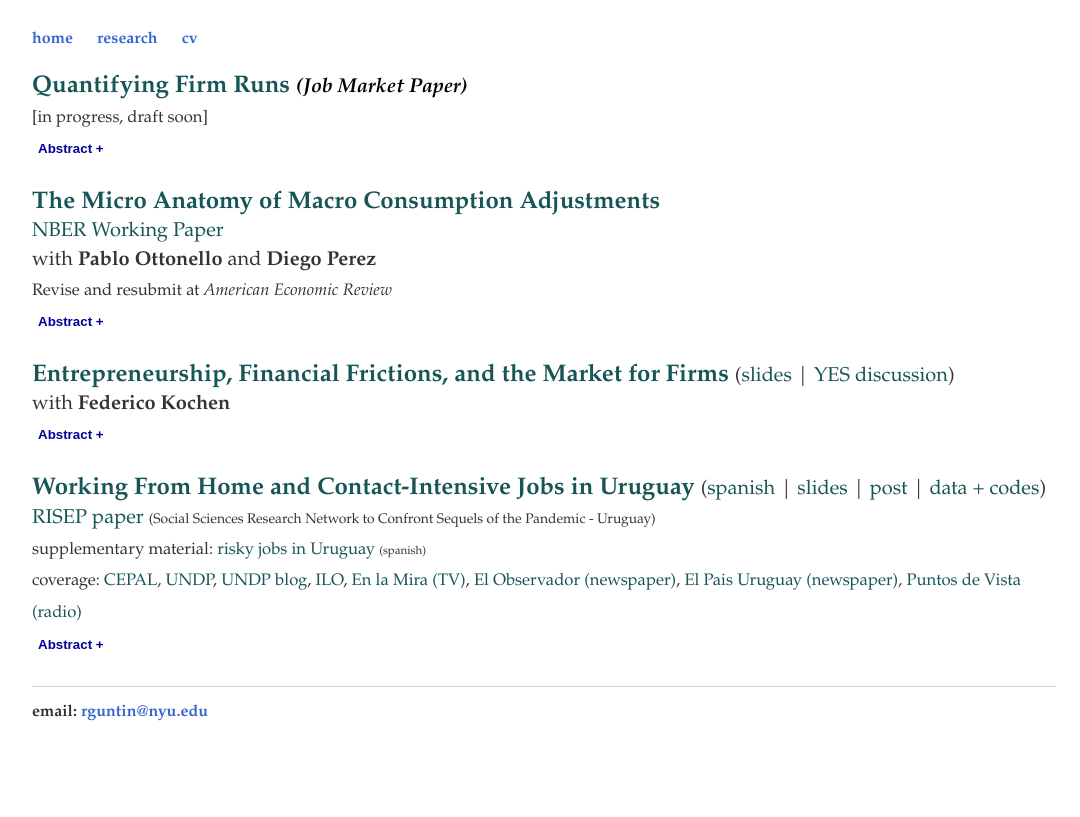
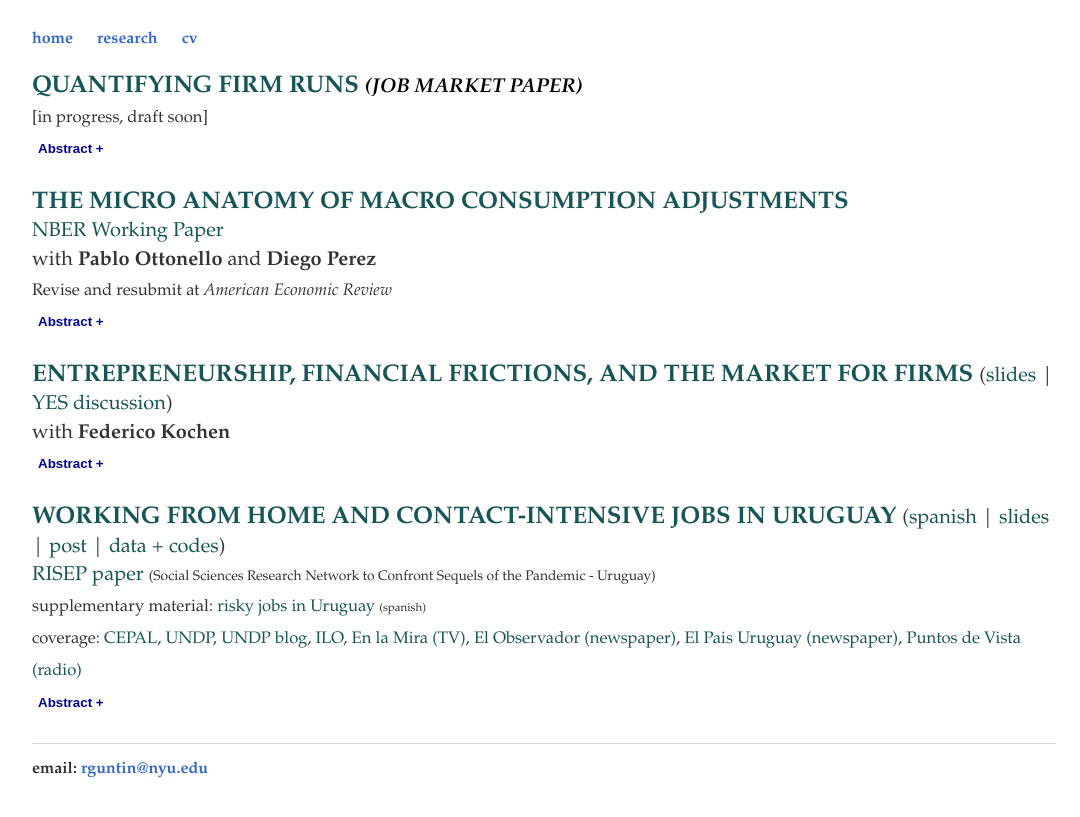
Before and after one commit to rafaguntin/rafaguntin.github.io, a Jekyll site: the page built from research/index.html, in a window 1280 px wide. Shown: the top 817 px of the page, without its empty margins (96-1176 px from the left). Built offline with Jekyll 4.4.1, drawn with Linux system fonts in a browser that asks for light colours.

Commit message:
Update index.html

```diff
--- a/research/index.html
+++ b/research/index.html
@@ -5,7 +5,7 @@ title: Rafael Guntin - Research
 
 		<div class="blurb">
 
-        <p>  <a style="font-weight: bold; color:#175556">
+        <p>  <a style="font-weight: bold; text-transform:uppercase ; color:#175556">
 					Quantifying Firm Runs <small>
 		<span style="color: #000000" class='notbold'><i>(Job Market Paper)</i></span>
 		</a>
@@ -28,7 +28,7 @@ title: Rafael Guntin - Research
                             </p>
 
                                <p>
-				       <a style="font-weight: bold; color:#175556"
+				       <a style="font-weight: bold; text-transform:uppercase ; color:#175556"
 					  href="/research/GuOP_Consumption.pdf"
 			                  target="_blank"
 					  >The Micro Anatomy of Macro Consumption Adjustments</a>
@@ -54,7 +54,7 @@ policies that target consumption during crises. </span> <big><big>
                             </p>
 
 
-			<p> <a style="font-weight: bold; color:#175556"
+			<p> <a style="font-weight: bold; text-transform:uppercase ; color:#175556"
 			       href="/research/Entrepreneurship Financial Frictions and the Market for Firms.pdf"
 			       target="_blank">Entrepreneurship, Financial Frictions, and the Market for Firms</a> <small> (<a style="color:#175556" href="/research/GK - Slides NYU - 09Dec19 - Handout.pdf" target="_blank">slides</a> | <a style="color:#175556" href="https://ethanminfang.github.io/minfang.github.io/files/Discussions_Kochen_YES2020.pdf" target="_blank">YES discussion</a>)
 				<br>with <a style="font-weight: bold; color:#333" href="https://sites.google.com/view/federicokochen/home" target="_blank"> Federico Kochen </a>
@@ -73,7 +73,7 @@ found that easier access to credit can explain 40% of the fall in the share of t
 observed during the last decades. </span> <big><big><big>
 			</p>
 
-<p> <a style="font-weight: bold; color:#175556"
+<p> <a style="font-weight: bold; text-transform:uppercase ; color:#175556"
 			       href="/research/employment_uru_covid_ENG.pdf"
 			       target="_blank">Working From Home and Contact-Intensive Jobs in Uruguay</a> <small> (<a style="color:#175556" href="/research/employment_uru_covid_new.pdf" target="_blank">spanish</a> | <a style="color:#175556" href="/research/employmentcovid_slides_UM.pdf" target="_blank">slides</a> | <a style="color:#175556" href="https://www.hacerempresa.uy/la-naturaleza-del-trabajo-y-la-pandemia-en-uruguay/" target="_blank"> post</a> | <a style="color:#175556" href="https://www.dropbox.com/s/guhnqyo4jzv1bwi/code%2Bdata.zip?raw=1" target="_blank"> data + codes</a>)
 			       <br> <a style="color:#175556" href="https://29e8adb6-91f2-4110-805d-cc89d1f7c269.filesusr.com/ugd/6684c8_b3164f0a75214c94a1fadbe4e60054aa.pdf" target="_blank">RISEP paper</a> <small> <small>  (Social Sciences Research Network to Confront Sequels of the Pandemic - Uruguay) <big> <big>
```
